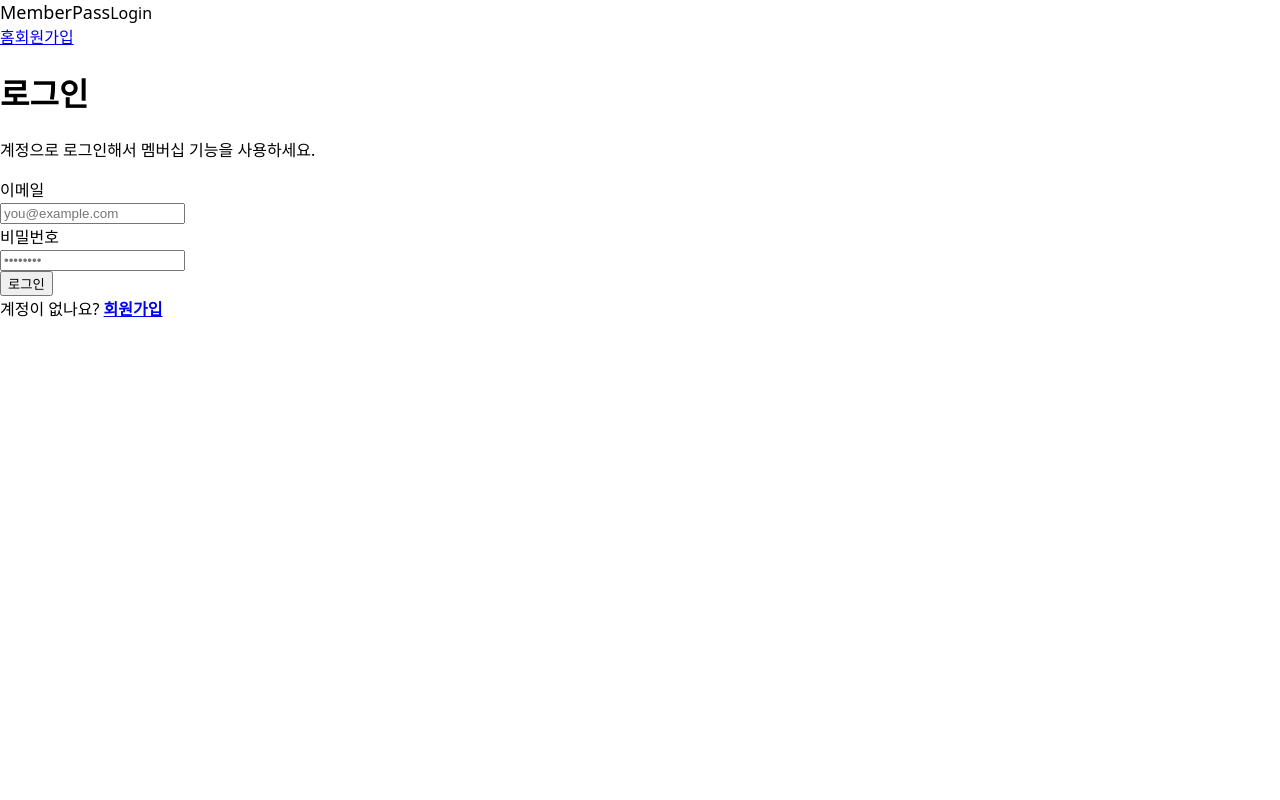
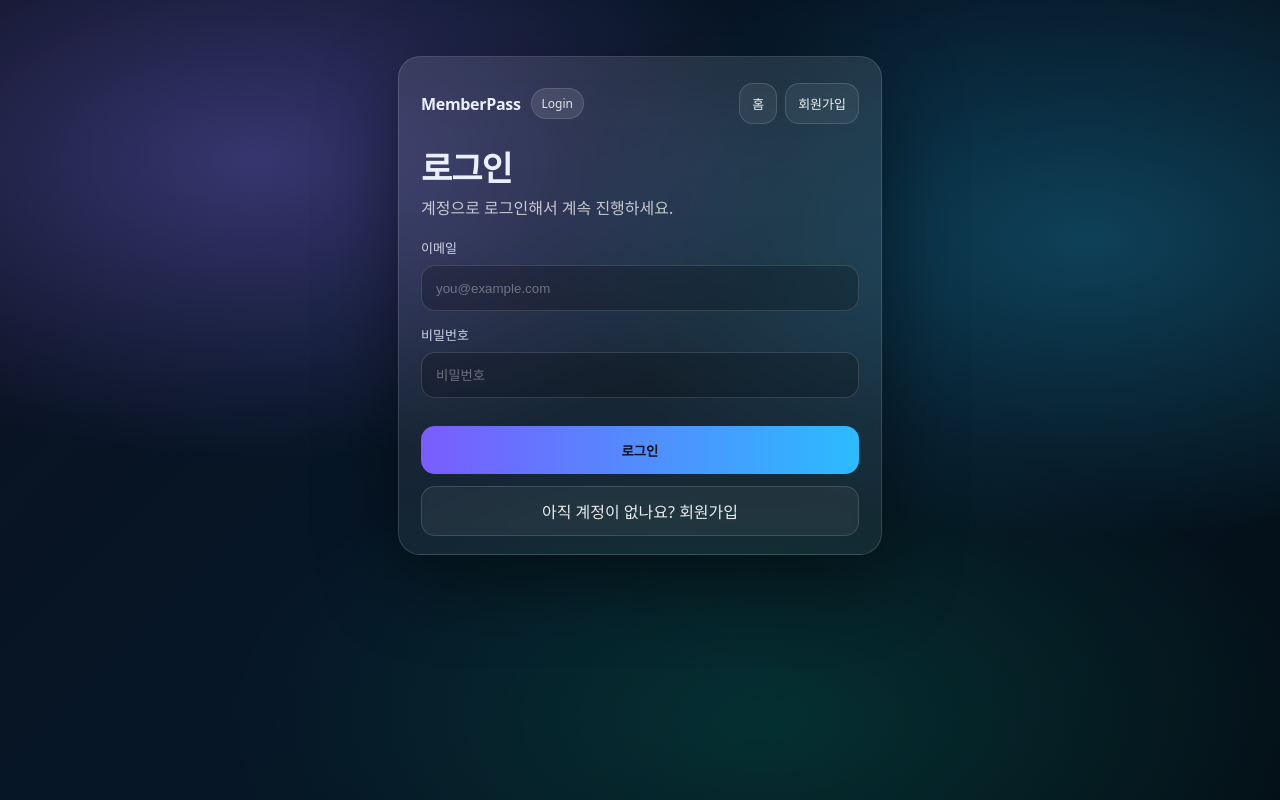
Before and after one commit to jienemadmin/take01, a Next.js app: page /login in a window 1280 px wide. Built offline with nearby package versions, Linux system fonts and the light colour scheme.

Commit message:
Update page.tsx

```diff
--- a/app/login/page.tsx
+++ b/app/login/page.tsx
@@ -1,25 +1,20 @@
 "use client";
 
-import { Suspense, useState } from "react";
-import Link from "next/link";
+import { Suspense, useMemo, useState } from "react";
 import { signIn } from "next-auth/react";
-import { useRouter, useSearchParams } from "next/navigation";
+import { useSearchParams } from "next/navigation";
 
 function LoginInner() {
-  const router = useRouter();
   const sp = useSearchParams();
-
-  const callbackUrl = sp.get("callbackUrl") || "/";
-
+  const callbackUrl = useMemo(() => sp.get("callbackUrl") || "/", [sp]);
   const [email, setEmail] = useState("");
   const [password, setPassword] = useState("");
+  const [loading, setLoading] = useState(false);
+  const [err, setErr] = useState<string | null>(null);
 
-  const [loading, setLoading] = useState(false);
-  const [error, setError] = useState<string | null>(null);
-
-  const onSubmit = async (e: React.FormEvent) => {
+  async function onSubmit(e: React.FormEvent) {
     e.preventDefault();
-    setError(null);
+    setErr(null);
     setLoading(true);
 
     try {
@@ -30,98 +25,80 @@ function LoginInner() {
         callbackUrl,
       });
 
-      if (!res?.ok) {
-        setError(res?.error || "로그인에 실패했어요. 이메일/비밀번호를 확인해주세요.");
-        setLoading(false);
+      if (!res || res.error) {
+        setErr("로그인 실패: 이메일/비밀번호를 확인하세요.");
         return;
       }
 
-      router.push(res.url ?? callbackUrl);
-    } catch {
-      setError("예기치 못한 오류가 발생했어요. 잠시 후 다시 시도해주세요.");
+      // redirect: false라서 수동 이동
+      window.location.href = res.url || callbackUrl;
+    } finally {
       setLoading(false);
     }
-  };
+  }
 
   return (
-    <main className="card">
-      <div className="card__inner">
-        <div className="header">
-          <div className="brand">
-            <span style={{ fontSize: 18 }}>MemberPass</span>
-            <span className="badge">Login</span>
+    <div className="mp-bg">
+      <div className="mp-wrap">
+        <div className="mp-card">
+          <div className="mp-top">
+            <div className="mp-brand">
+              <div className="mp-brand__title">MemberPass</div>
+              <span className="mp-badge">Login</span>
             </div>
-          <div className="nav">
-            <Link href="/">홈</Link>
-            <Link href="/register">회원가입</Link>
+            <div className="mp-actions">
+              <a className="mp-actionBtn" href="/">홈</a>
+              <a className="mp-actionBtn" href="/register">회원가입</a>
             </div>
           </div>
 
-        <h1 className="h1">로그인</h1>
-        <p className="p">계정으로 로그인해서 멤버십 기능을 사용하세요.</p>
+          <h1 className="mp-h1">로그인</h1>
+          <p className="mp-sub">계정으로 로그인해서 계속 진행하세요.</p>
 
-        <form className="form" onSubmit={onSubmit}>
-          <div className="row">
-            <div className="label">이메일</div>
+          <form onSubmit={onSubmit}>
+            <div className="mp-field">
+              <label className="mp-label">이메일</label>
               <input
-              className="input"
-              type="email"
-              autoComplete="email"
-              placeholder="you@example.com"
+                className="mp-input"
                 value={email}
                 onChange={(e) => setEmail(e.target.value)}
+                placeholder="you@example.com"
+                type="email"
                 required
               />
             </div>
 
-          <div className="row">
-            <div className="label">비밀번호</div>
+            <div className="mp-field">
+              <label className="mp-label">비밀번호</label>
               <input
-              className="input"
-              type="password"
-              autoComplete="current-password"
-              placeholder="••••••••"
+                className="mp-input"
                 value={password}
                 onChange={(e) => setPassword(e.target.value)}
+                placeholder="비밀번호"
+                type="password"
                 required
               />
             </div>
 
-          {error && (
-            <div className="toast" style={{ borderColor: "rgba(255,92,122,.35)" }}>
-              {error}
+            {err && <div className="mp-alert">{err}</div>}
+
+            <button className="mp-primary" disabled={loading}>
+              {loading ? "처리중..." : "로그인"}
+            </button>
+          </form>
+
+          <a className="mp-footBtn" href="/register">
+            아직 계정이 없나요? 회원가입
+          </a>
         </div>
-          )}
-
-          <button className="btn" type="submit" disabled={loading}>
-            {loading ? "로그인 중..." : "로그인"}
-          </button>
-
-          <div className="toast">
-            계정이 없나요?{" "}
-            <Link href="/register">
-              <b>회원가입</b>
-            </Link>
       </div>
-        </form>
     </div>
-    </main>
   );
 }
 
 export default function LoginPage() {
-  // ✅ useSearchParams()는 Suspense 아래에서만 안전
   return (
-    <Suspense
-      fallback={
-        <main className="card">
-          <div className="card__inner">
-            <h1 className="h1">로그인</h1>
-            <p className="p">로딩 중...</p>
-          </div>
-        </main>
-      }
-    >
+    <Suspense fallback={<div className="mp-bg"><div className="mp-wrap"><div className="mp-card">로딩중...</div></div></div>}>
       <LoginInner />
     </Suspense>
   );
```
Lines whose indentation alone changed are shown as unchanged.
